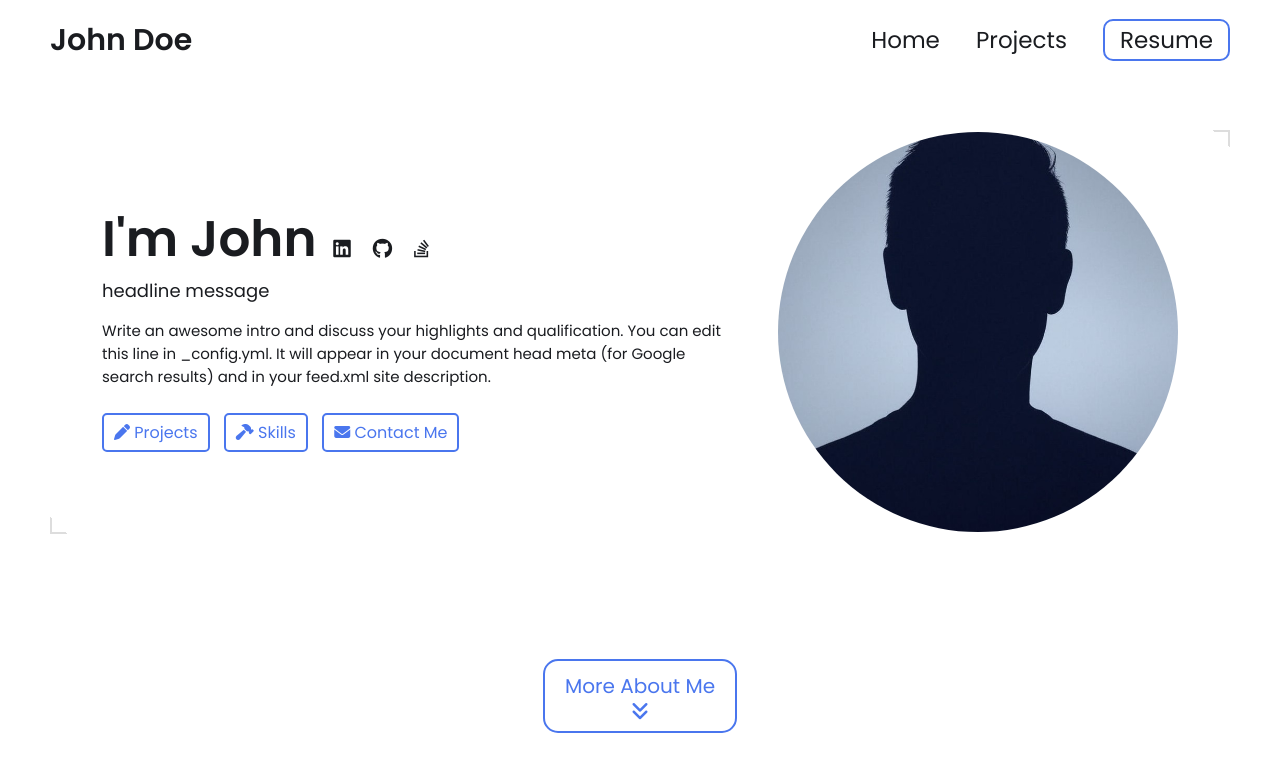
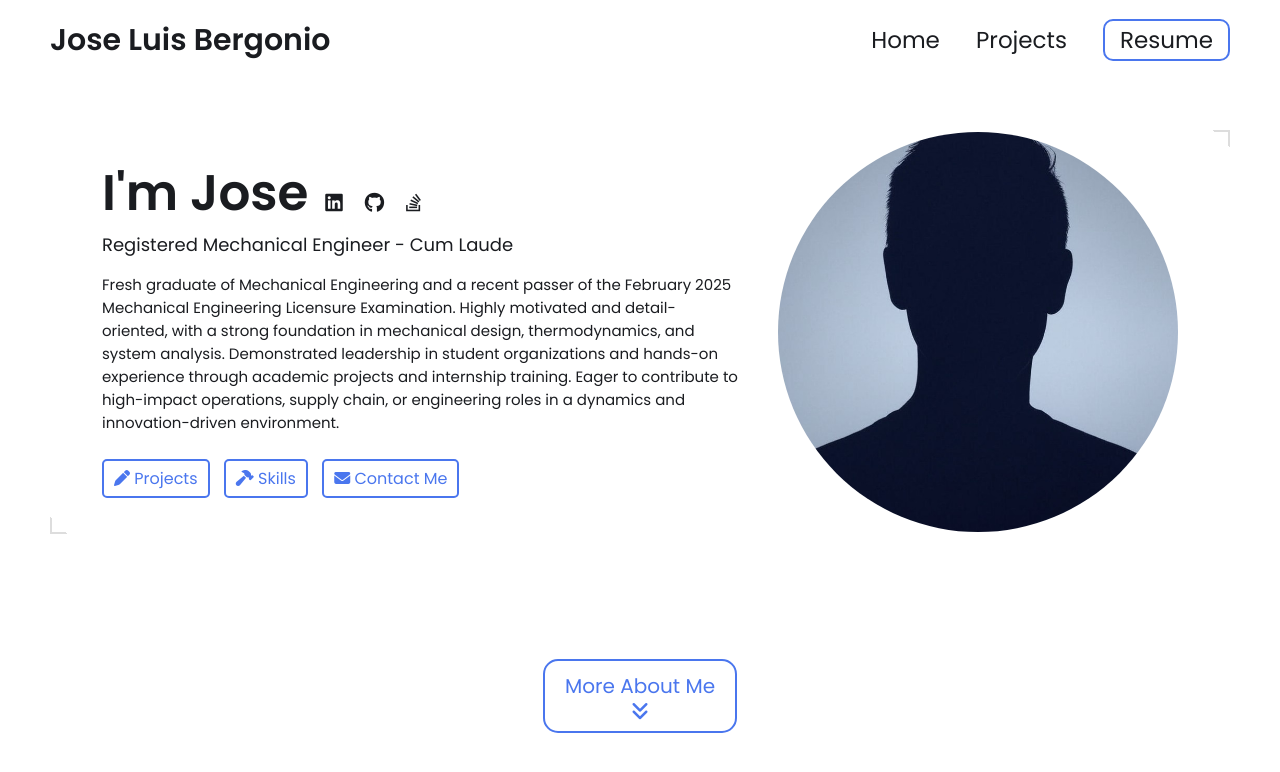
Before and after one commit to bergoniojoseluis/bergoniojoseluis.github.io, a Jekyll site: the page built from index.html, in a window 1280 px wide and 900 px high. Shown: the top 772 px of the window. Built offline with Jekyll 4.4.1, drawn with Linux system fonts in a browser that asks for light colours.

Commit message:
Update _config.yml

```diff
--- a/_config.yml
+++ b/_config.yml
@@ -7,17 +7,20 @@
 
 # Main Page Setup
 
-title: John Doe's Portfolio # This is what shows up in the tab of the browser
+title: Jose Luis Bergonio's Portfolio # This is what shows up in the tab of the browser
 
 
 
 # Hero Section
-name: John Doe
-headline: headline message
+name: Jose Luis Bergonio
+headline: Registered Mechanical Engineer - Cum Laude
 description: >- # dont remove this line. this will ignore all new lines until the next section
-  Write an awesome intro and discuss your highlights and qualification. You can edit this
-  line in _config.yml. It will appear in your document head meta (for
-  Google search results) and in your feed.xml site description.
+  Fresh graduate of Mechanical Engineering and a recent passer of the February 2025
+  Mechanical Engineering Licensure Examination. Highly motivated and detail-oriented, with a
+  strong foundation in mechanical design, thermodynamics, and system analysis. Demonstrated
+  leadership in student organizations and hands-on experience through academic projects and
+  internship training. Eager to contribute to high-impact operations, supply chain, or
+  engineering roles in a dynamics and innovation-driven environment.
 
 # Place your profile image in /assets/images/profile-image/folder and edit the file name
 profile_image: ./assets/images/profile-image/avatar.jpeg
```
